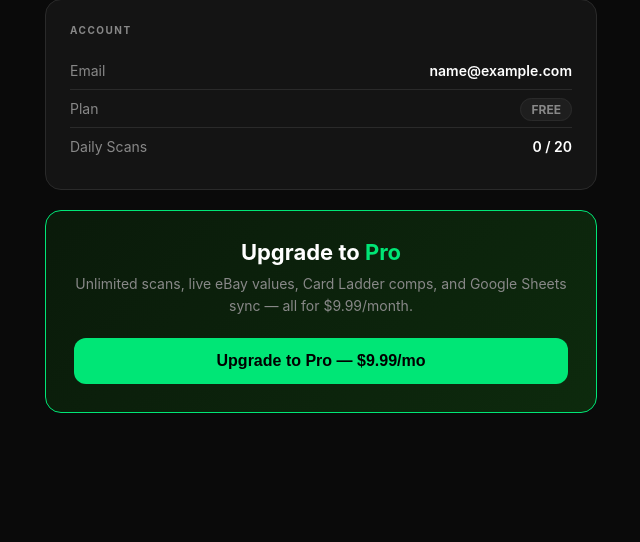
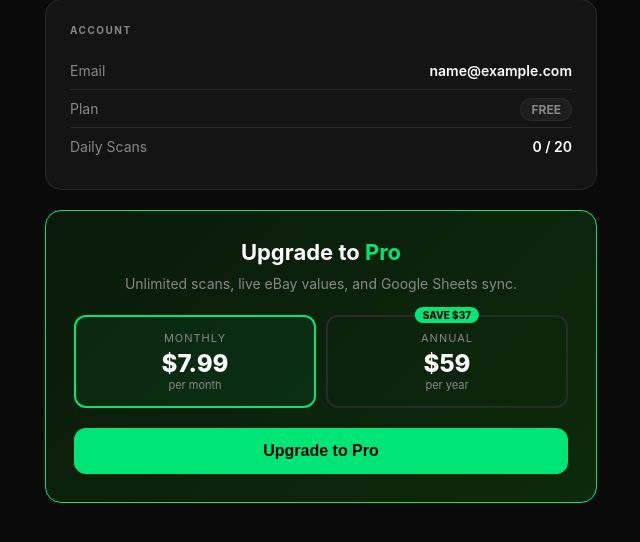
Before and after one commit to maddengarrett7-cpu/cardvault, a Flask app: page /account in a window 1280 px wide. Shown: the part 108-650 px from the top of the page, without its empty margins (319-959 px from the left). Run offline with Flask 3, Linux system fonts and the light colour scheme; the visitor is signed in with stand-in values (Sample User, id 1); data comes from the database, SQL or seed files in the repository.

Commit message:
Pricing: add monthly $7.99 and annual $59 plan selector on upgrade modal and account page

```diff
--- a/app.py
+++ b/app.py
@@ -32,7 +32,8 @@ SPREADSHEET_ID    = os.environ.get("SPREADSHEET_ID", "")
 EBAY_APP_ID       = os.environ.get("EBAY_APP_ID", "")
 SHEET_TAB         = "Cards"
 STRIPE_SECRET_KEY     = os.environ.get("STRIPE_SECRET_KEY", "")
-STRIPE_PRICE_ID       = os.environ.get("STRIPE_PRICE_ID", "")
+STRIPE_PRICE_ID        = os.environ.get("STRIPE_PRICE_ID", "")
+STRIPE_ANNUAL_PRICE_ID = os.environ.get("STRIPE_ANNUAL_PRICE_ID", "")
 STRIPE_WEBHOOK_SECRET = os.environ.get("STRIPE_WEBHOOK_SECRET", "")
 stripe.api_key = STRIPE_SECRET_KEY
 
@@ -419,10 +420,13 @@ def create_checkout_session():
         else:
             customer_id = user['stripe_customer_id']
 
+        plan = request.get_json().get('plan', 'monthly') if request.get_json() else 'monthly'
+        price_id = STRIPE_ANNUAL_PRICE_ID if plan == 'annual' else STRIPE_PRICE_ID
+
         checkout = stripe.checkout.Session.create(
             customer=customer_id,
             payment_method_types=['card'],
-            line_items=[{'price': STRIPE_PRICE_ID, 'quantity': 1}],
+            line_items=[{'price': price_id, 'quantity': 1}],
             mode='subscription',
             success_url=request.host_url + 'account?success=1',
             cancel_url=request.host_url + 'account?cancelled=1',
--- a/templates/account.html
+++ b/templates/account.html
@@ -187,7 +187,7 @@
       </div>
       <div class="row">
         <span class="row-label">Plan</span>
-        <span class="row-value">SlabScan Pro — $9.99/month</span>
+        <span class="row-value">SlabScan Pro</span>
       </div>
       <form action="/create-portal-session" method="POST" style="margin-top:16px;">
         <button type="submit" class="manage-btn">Manage Subscription ↗</button>
@@ -196,16 +196,46 @@
     {% else %}
     <div class="upgrade-box">
       <h3>Upgrade to <span style="color:var(--green)">Pro</span></h3>
-      <p>Unlimited scans, live eBay values, Card Ladder comps, and Google Sheets sync — all for $9.99/month.</p>
-      <button class="upgrade-btn" onclick="startCheckout()">Upgrade to Pro — $9.99/mo</button>
+      <p>Unlimited scans, live eBay values, and Google Sheets sync.</p>
+
+      <!-- Plan selector -->
+      <div style="display:grid; grid-template-columns:1fr 1fr; gap:10px; margin-bottom:20px;">
+        <div id="planMonthly" onclick="selectPlan('monthly')" style="border:2px solid var(--green); border-radius:12px; padding:14px; cursor:pointer; background:rgba(0,230,118,0.06);">
+          <div style="font-size:11px; color:var(--muted); text-transform:uppercase; letter-spacing:1px; margin-bottom:4px;">Monthly</div>
+          <div style="font-size:24px; font-weight:800;">$7.99</div>
+          <div style="font-size:11px; color:var(--muted);">per month</div>
+        </div>
+        <div id="planAnnual" onclick="selectPlan('annual')" style="border:2px solid var(--border); border-radius:12px; padding:14px; cursor:pointer; position:relative;">
+          <div style="position:absolute; top:-10px; left:50%; transform:translateX(-50%); background:var(--green); color:#000; font-size:10px; font-weight:800; padding:2px 8px; border-radius:20px; white-space:nowrap;">SAVE $37</div>
+          <div style="font-size:11px; color:var(--muted); text-transform:uppercase; letter-spacing:1px; margin-bottom:4px;">Annual</div>
+          <div style="font-size:24px; font-weight:800;">$59</div>
+          <div style="font-size:11px; color:var(--muted);">per year</div>
+        </div>
+      </div>
+
+      <button class="upgrade-btn" onclick="startCheckout()">Upgrade to Pro</button>
     </div>
     {% endif %}
 
   </div>
 
   <script>
+    let selectedPlan = 'monthly';
+
+    function selectPlan(plan) {
+      selectedPlan = plan;
+      document.getElementById('planMonthly').style.borderColor = plan === 'monthly' ? 'var(--green)' : 'var(--border)';
+      document.getElementById('planMonthly').style.background  = plan === 'monthly' ? 'rgba(0,230,118,0.06)' : 'transparent';
+      document.getElementById('planAnnual').style.borderColor  = plan === 'annual'  ? 'var(--green)' : 'var(--border)';
+      document.getElementById('planAnnual').style.background   = plan === 'annual'  ? 'rgba(0,230,118,0.06)' : 'transparent';
+    }
+
     async function startCheckout() {
-      const res  = await fetch('/create-checkout-session', { method: 'POST' });
+      const res  = await fetch('/create-checkout-session', {
+        method: 'POST',
+        headers: { 'Content-Type': 'application/json' },
+        body: JSON.stringify({ plan: selectedPlan })
+      });
       const data = await res.json();
       if (data.url) window.location.href = data.url;
       else alert('Error: ' + (data.error || 'Unknown error'));
```
Also changed, not shown: templates/index.html (+46 -6 lines).
